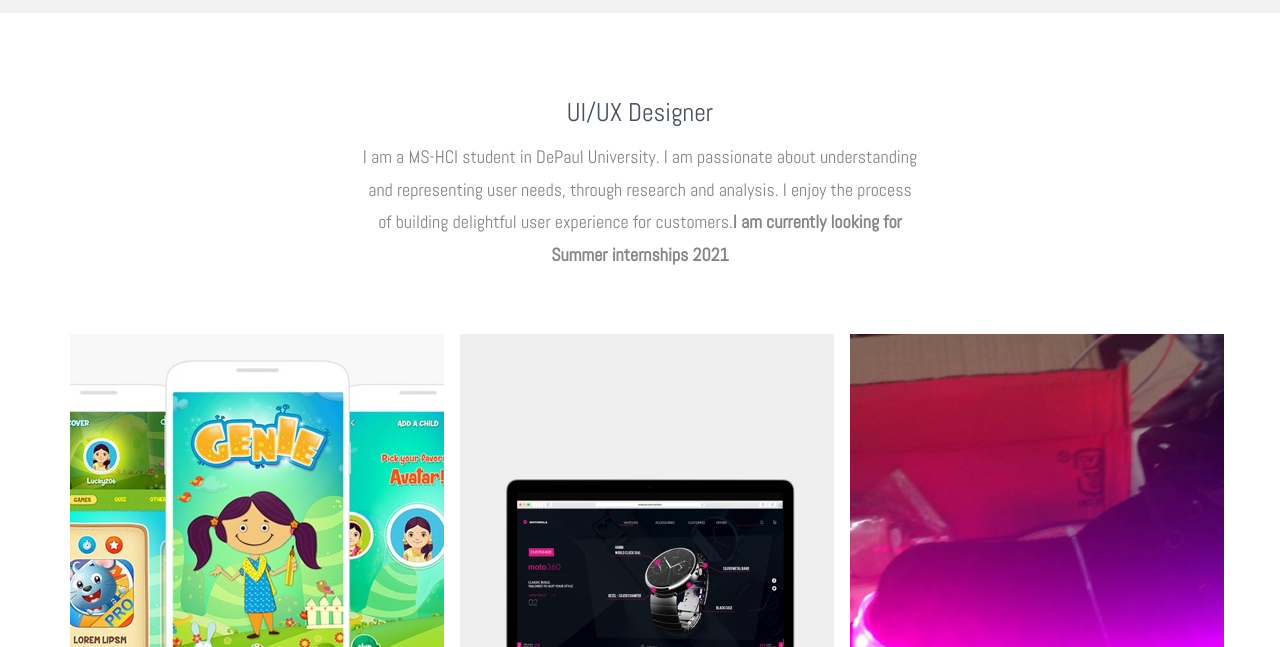
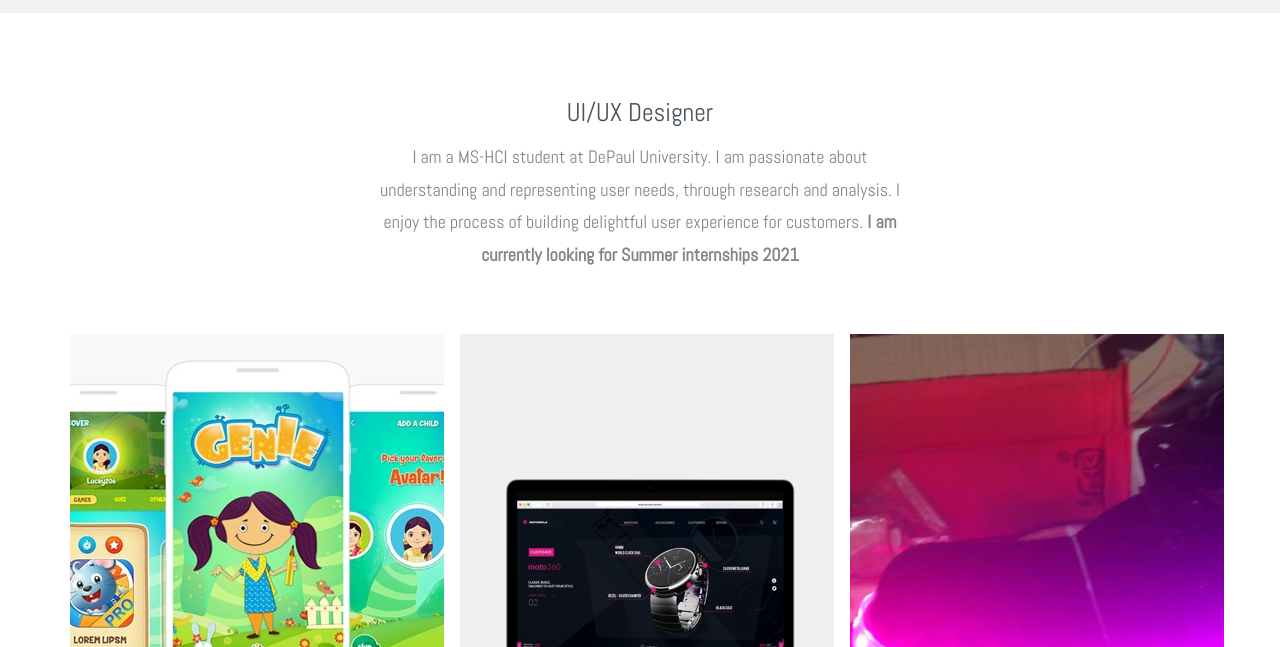
Before and after one commit to deepthirajagopal/deepthirajagopal.github.io, a website: page index.html in a window 1280 px wide. Shown: the part 153-800 px from the top of the page. Drawn offline with Linux system fonts and the light colour scheme; files whose address does not match are found by name.

Commit message:
Update index.html

```diff
--- a/index.html
+++ b/index.html
@@ -49,7 +49,7 @@
 				<div class="col-md-6 col-md-offset-3 mb40">
 					<h2>UI/UX Designer</h2>
 
-					<p>I am a MS-HCI student in DePaul University. I am passionate about understanding and representing user needs, through research and analysis. I enjoy the process of building delightful user experience for customers.<strong>I am currently looking for Summer internships 2021</strong></p>
+					<p>I am a MS-HCI student at DePaul University. I am passionate about understanding and representing user needs, through research and analysis. I enjoy the process of building delightful user experience for customers.<strong> I am currently looking for Summer internships 2021</strong></p>
 				</div>
 			</div>
 
```
